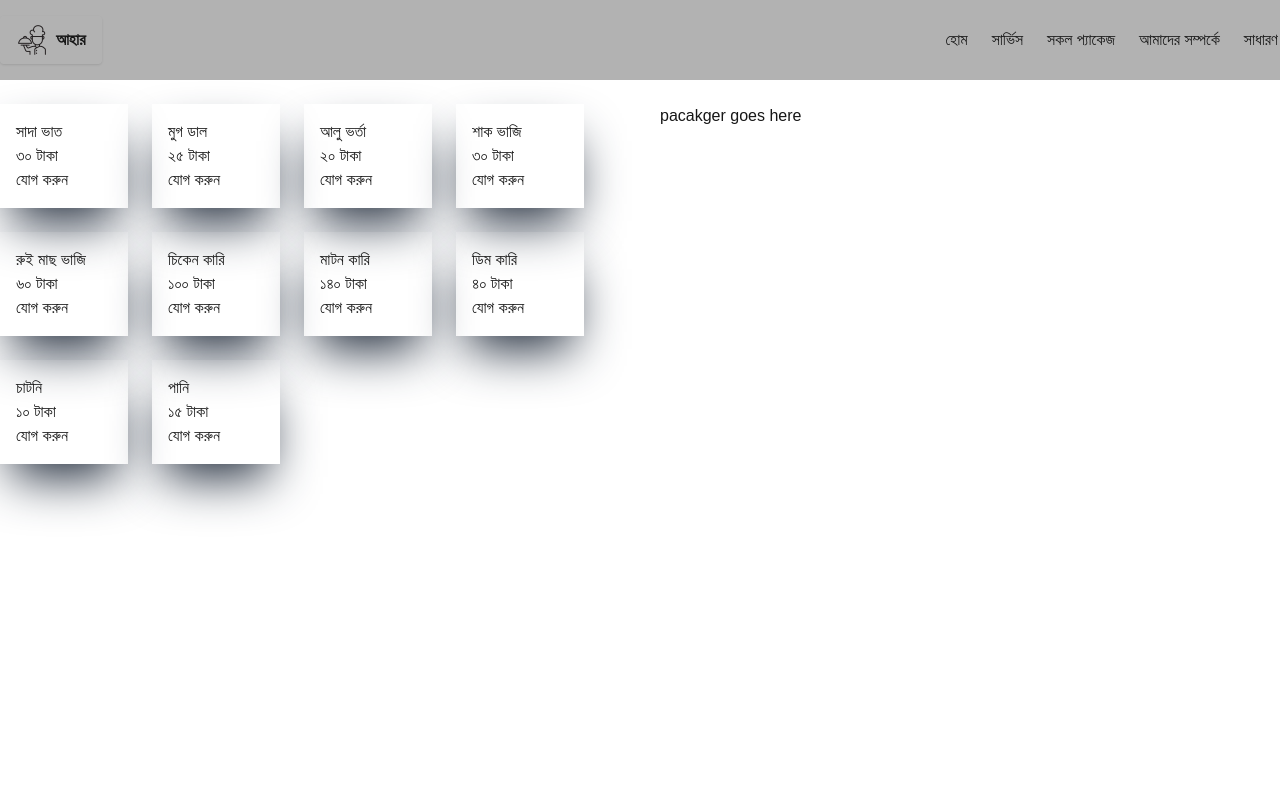
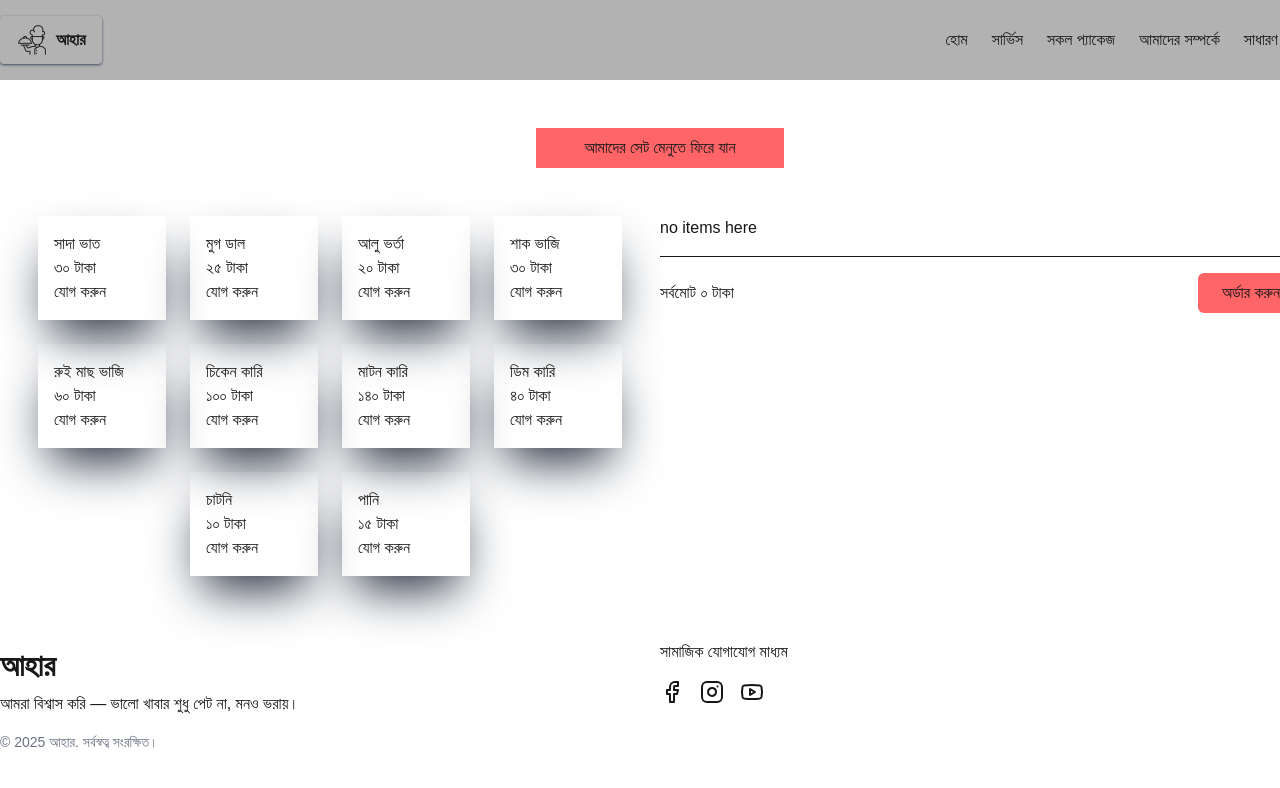
Before and after one commit to shadon016/chef, a Next.js app: page /packages in a window 1280 px wide. Both pictures are taken after a click on the button "একটি প্যাকেজ তৈরি করুন". Shown: the top 788 px of the page. Built offline with nearby package versions, Linux system fonts and the light colour scheme.

Commit message:
adding new features

```diff
--- a/app/layout.js
+++ b/app/layout.js
@@ -1,6 +1,7 @@
 import { Geist, Geist_Mono } from "next/font/google";
 import "./globals.css";
 import Nav from "@/components/nav.jsx";
+import Footer from "@/components/footer.jsx";
 
 const geistSans = Geist({
   variable: "--font-geist-sans",
@@ -25,6 +26,7 @@ export default function RootLayout({ children }) {
       >
         <Nav />
         {children}
+        <Footer />
       </body>
     </html>
   );
--- a/components/customPackege.jsx
+++ b/components/customPackege.jsx
@@ -3,6 +3,7 @@ import {
   banglaToEnglishNumber,
   EnglishNumberToBangla,
 } from "@/utils/numberConversion.js";
+import { Plus, Minus, Trash2 } from "lucide-react";
 
 const foodMenu = [
   {
@@ -87,7 +88,9 @@ const CustomPackege = () => {
   const decrement = (item) => {
     setQuantity((item.quantity = item?.quantity - 1));
   };
-
+  const remove = (item) => {
+    setQuantity((item.quantity = item?.quantity * 0));
+  };
   const addToPackage = (item) => {
     setSelectedItems((prevItems) => {
       const existingItem = prevItems.find((i) => i.name === item.name);
@@ -108,7 +111,7 @@ const CustomPackege = () => {
 
   return (
     <div className="flex flex-col lg:flex-row">
-      <div className="flex-1 flex flex-wrap gap-6">
+      <div className="flex-1 flex flex-wrap gap-6 justify-center">
         {foodMenu?.map((item, index) => (
           <div key={index} className="p-4 shadow-2xl shadow-gray-800 w-32">
             <p>{item?.name}</p>
@@ -118,41 +121,57 @@ const CustomPackege = () => {
         ))}
       </div>
       <div className="flex-1">
-        <p>pacakger goes here</p>
+        {selectedItems?.length <= 0 && <p>no items here</p>}
         {selectedItems?.map((item, index) => (
           <div key={index} className="flex justify-between">
             {item?.quantity > 0 && (
-              <div className="flex gap-4">
+              <div className="flex gap-4 justify-center my-4">
                 <p>{item?.name}</p>
                 <p>{EnglishNumberToBangla(String(item?.quantity))}</p>
                 <p>{item?.price}</p>
-                <div>
-                  <hr />
-                  <p>{EnglishNumberToBangla(String(totalPrice))}</p>
-                </div>
               </div>
             )}
             {item?.quantity > 0 && (
-              <div>
+              <div className="flex gap-2 lg:gap-6 my-4">
                 <button
                   onClick={() => {
                     increment(item);
                   }}
+                  className="lg:px-4  bg-green-500"
                 >
-                  +
+                  <Plus />
                 </button>
                 <button
                   onClick={() => {
                     decrement(item);
                   }}
+                  className="lg:px-4 bg-gray-500"
                 >
-                  -
+                  <Minus size={20} />
                 </button>
-                <button>d</button>
+                <button
+                  className="lg:px-4 py-1/3 bg-red-600"
+                  onClick={() => remove(item)}
+                >
+                  <Trash2 size={20} />
+                </button>
               </div>
             )}
           </div>
         ))}
+        <div className="py-4">
+          <hr />
+          <div className="flex justify-between items-center">
+            <p className="py-2">
+              সর্বমোট {EnglishNumberToBangla(String(totalPrice))} টাকা
+            </p>
+            <div className="p-4">
+              <button className=" bg-red-400 py-2 w-full rounded-md px-6">
+                অর্ডার করুন
+              </button>
+            </div>
+          </div>
+        </div>
       </div>
     </div>
   );
--- /dev/null
+++ b/components/footer.jsx
@@ -0,0 +1,28 @@
+import React from "react";
+import { Facebook, Instagram, Youtube } from "lucide-react";
+
+const Footer = () => {
+  return (
+    <div className="wrapper flex my-16">
+      <div className="flex-1">
+        <div>
+          <h2 className="text-3xl font-extrabold py-2">আহার</h2>
+          <p>আমরা বিশ্বাস করি — ভালো খাবার শুধু পেট না, মনও ভরায়।</p>
+        </div>
+        <div className="mt-4 text-sm text-gray-500">
+          <p>© {new Date().getFullYear()} আহার. সর্বস্বত্ব সংরক্ষিত।</p>
+        </div>
+      </div>
+      <div className="flex-1">
+        <h2>সামাজিক যোগাযোগ মাধ্যম</h2>
+        <div className="flex gap-4 py-4">
+          <Facebook />
+          <Instagram />
+          <Youtube />
+        </div>
+      </div>
+    </div>
+  );
+};
+
+export default Footer;
--- a/components/logo.jsx
+++ b/components/logo.jsx
@@ -3,7 +3,7 @@ import Image from "next/image";
 
 const Logo = () => {
   return (
-    <div className="flex justify-center items-center gap-2 shadow shadow-sm-gray-800 px-4 py-2 rounded-sm">
+    <div className="flex justify-center items-center gap-2 shadow-sm shadow-gray-600 px-4 py-2 rounded-sm ">
       <Image
         src="/cooking.png"
         height="100"
--- a/components/packegeWrapper.jsx
+++ b/components/packegeWrapper.jsx
@@ -2,17 +2,20 @@
 import React, { useState } from "react";
 import CustomPackege from "./customPackege";
 import AllPackege from "./allPackege";
+import Link from "next/link";
 
 const PackegeWrapper = () => {
   const [customPack, setCustomPack] = useState(false);
   return (
     <div>
-      <div className="flex justify-end">
-        <button onClick={() => setCustomPack((prev) => !prev)}>
-          {customPack ? "প্যাকেজ" : "একটি প্যাকেজ তৈরি করুন"}
+      <div className="flex justify-center py-12">
+        <button
+          className="px-12 py-2 bg-red-400"
+          onClick={() => setCustomPack((prev) => !prev)}
+        >
+          {customPack ? "আমাদের সেট মেনুতে ফিরে যান" : "একটি প্যাকেজ তৈরি করুন"}
         </button>
       </div>
-
       <div className="">
         {customPack && <CustomPackege />}
         {!customPack && <AllPackege />}
```
